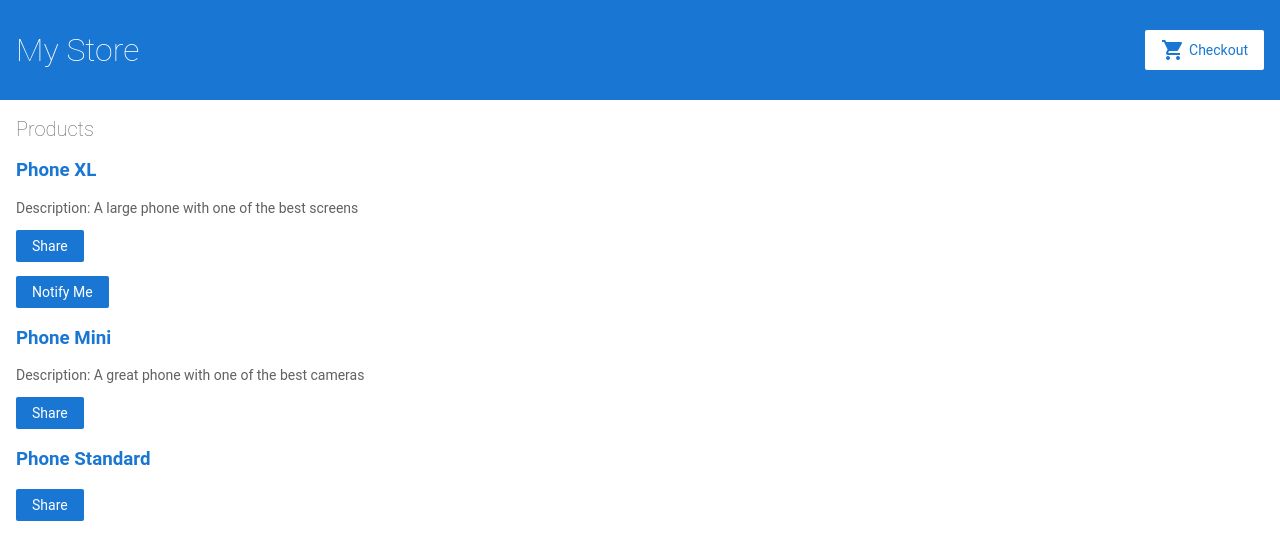
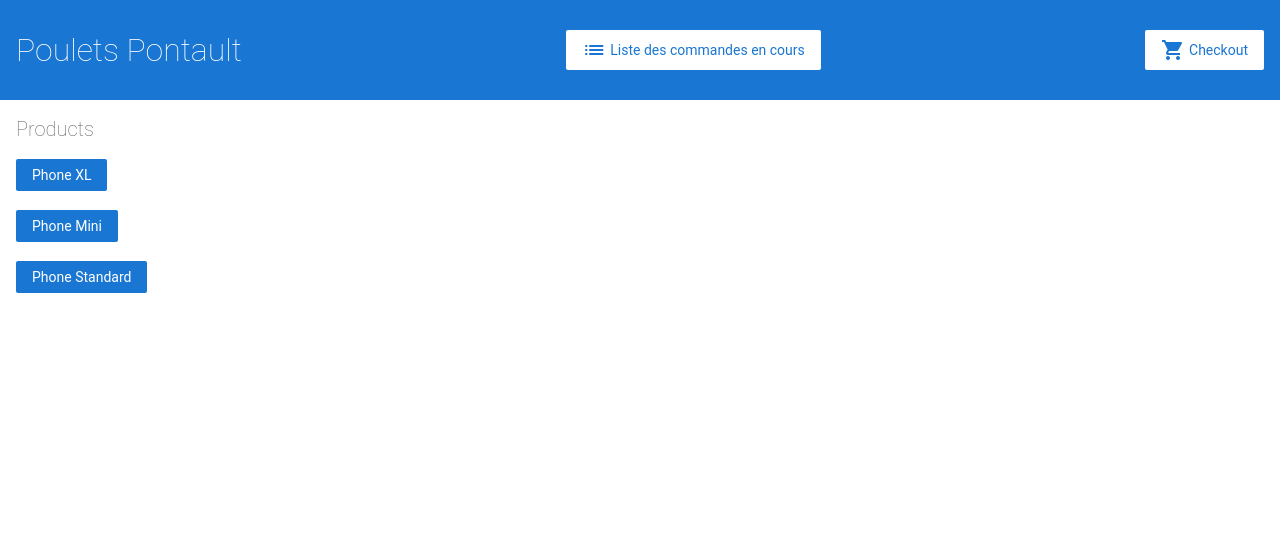
Before and after one commit to Julien-ngz/angular-test-gs, an Angular app: page / in a window 1280 px wide. Shown: the top 560 px of the page. Built offline with nearby package versions, Linux system fonts and the light colour scheme.

Commit message:
5 files modified

```diff
--- a/src/app/product-details/product-details.component.html
+++ b/src/app/product-details/product-details.component.html
@@ -1,9 +1 @@
 <h2>Product Details</h2>
-
-<div *ngIf="product">
-  <h3>{{ product.name }}</h3>
-  <h4>{{ product.price | currency }}</h4>
-  <p>{{ product.description }}</p>
-
-  <button (click)="addToCart(product)">Buy</button>
-</div>
--- a/src/app/product-details/product-details.component.ts
+++ b/src/app/product-details/product-details.component.ts
@@ -9,20 +9,14 @@ import { CartService } from '../cart.service';
   templateUrl: './product-details.component.html',
   styleUrls: ['./product-details.component.css']
 })
-export class ProductDetailsComponent implements OnInit {
+export class ProductDetailsComponent {
+  products = products;
   product: Product | undefined;
   constructor(
     private route: ActivatedRoute,
     private cartService: CartService
   ) {}
-  ngOnInit() {
-    // First get the product id from the current route.
-    const routeParams = this.route.snapshot.paramMap;
-    const productIdFromRoute = Number(routeParams.get('productId'));
 
-    // Find the product that correspond with the id provided in route.
-    this.product = products.find(product => product.id === productIdFromRoute);
-  }
   addToCart(product: Product) {
     this.cartService.addToCart(product);
     window.alert('Your product has been added to the cart!');
--- a/src/app/product-list/product-list.component.html
+++ b/src/app/product-list/product-list.component.html
@@ -2,24 +2,8 @@
 
 <div *ngFor="let product of products">
   <h3>
-    <a
-      [title]="product.name + ' details'"
-      [routerLink]="['/products', product.id]"
-    >
-      {{ product.name }}
-    </a>
+  <button (click)="addToCart(product)">{{ product.name }}</button>
   </h3>
-
-  <p *ngIf="product.description">
-    Description: {{ product.description }}
-  </p>
-
-  <button (click)="share()">
-    Share
-  </button>
-
-  <app-product-alerts [product]="product" (notify)="onNotify()">
-  </app-product-alerts>
 </div>
 
 <!--
--- a/src/app/product-list/product-list.component.ts
+++ b/src/app/product-list/product-list.component.ts
@@ -1,6 +1,6 @@
 import { Component } from '@angular/core';
-
-import { products } from '../products';
+import { CartService } from '../cart.service';
+import { Product, products } from '../products';
 
 @Component({
   selector: 'app-product-list',
@@ -9,16 +9,15 @@ import { products } from '../products';
 })
 export class ProductListComponent {
   products = products;
+  product: Product | undefined;
+  constructor(private cartService: CartService) {}
 
-  share() {
-    window.alert('The product has been shared!');
-  }
-
-  onNotify() {
-    window.alert('You will be notified when the product goes on sale');
+  addToCart(product: Product) {
+    this.cartService.addToCart(product);
+    //window.alert('Your product has been added to the cart!' + product);
+    console.warn('Your order has been submitted', product);
   }
 }
-
 
 /*
 Copyright Google LLC. All Rights Reserved.
--- a/src/app/top-bar/top-bar.component.html
+++ b/src/app/top-bar/top-bar.component.html
@@ -1,8 +1,10 @@
 <a [routerLink]="['/']">
-  <h1>My Store</h1>
+  <h1>Poulets Pontault</h1>
 </a>
-
-<a routerLink="/cart" class="button fancy-button"><i class="material-icons">shopping_cart</i>Checkout</a>
+<a routerLink="/order-list" class="button fancy-button">
+  <i class="material-icons">list</i>Liste des commandes en cours</a>
+<a routerLink="/cart" class="button fancy-button">
+  <i class="material-icons">shopping_cart</i>Checkout</a>
 
 <!--
 Copyright Google LLC. All Rights Reserved.
```
